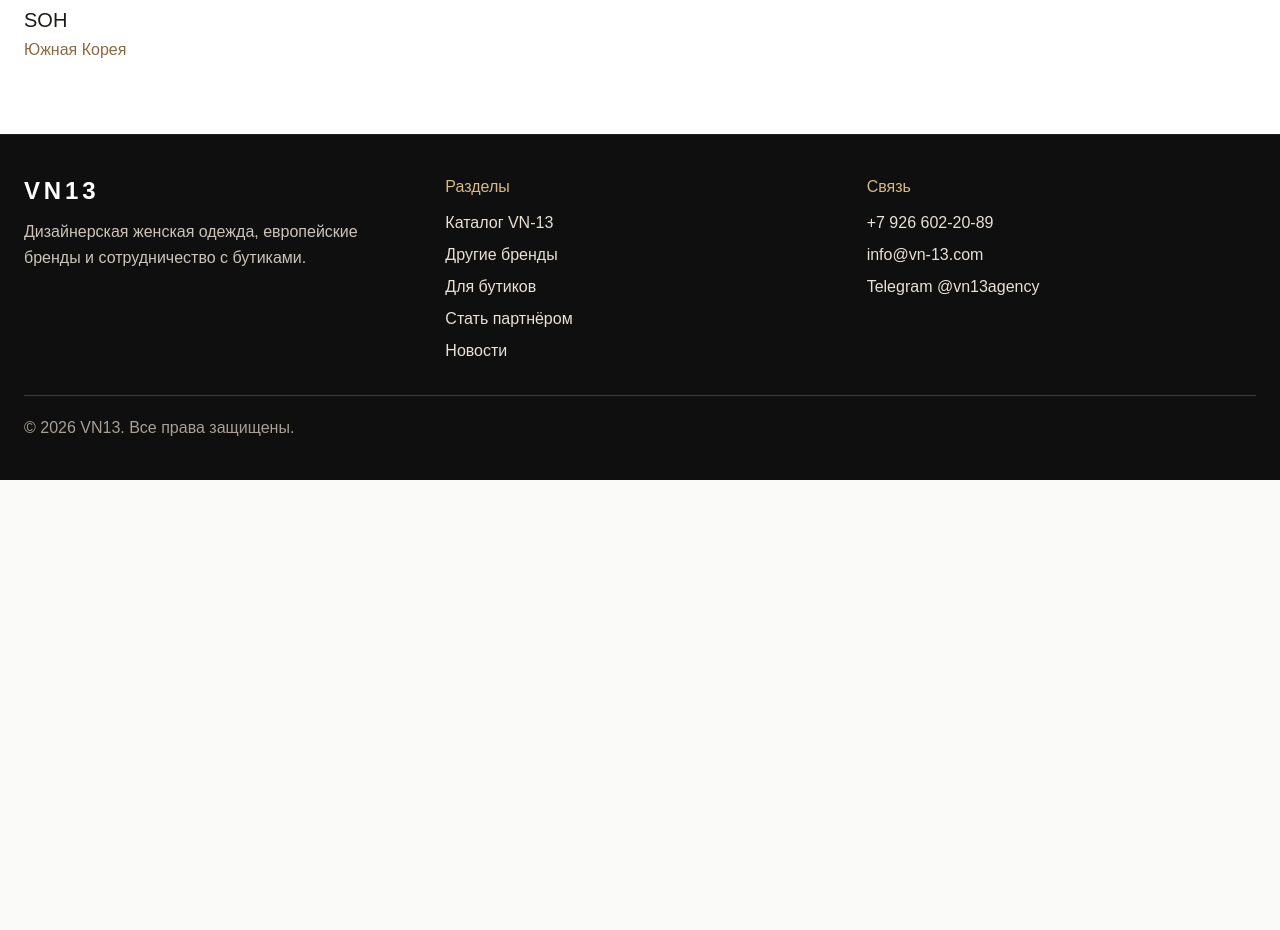
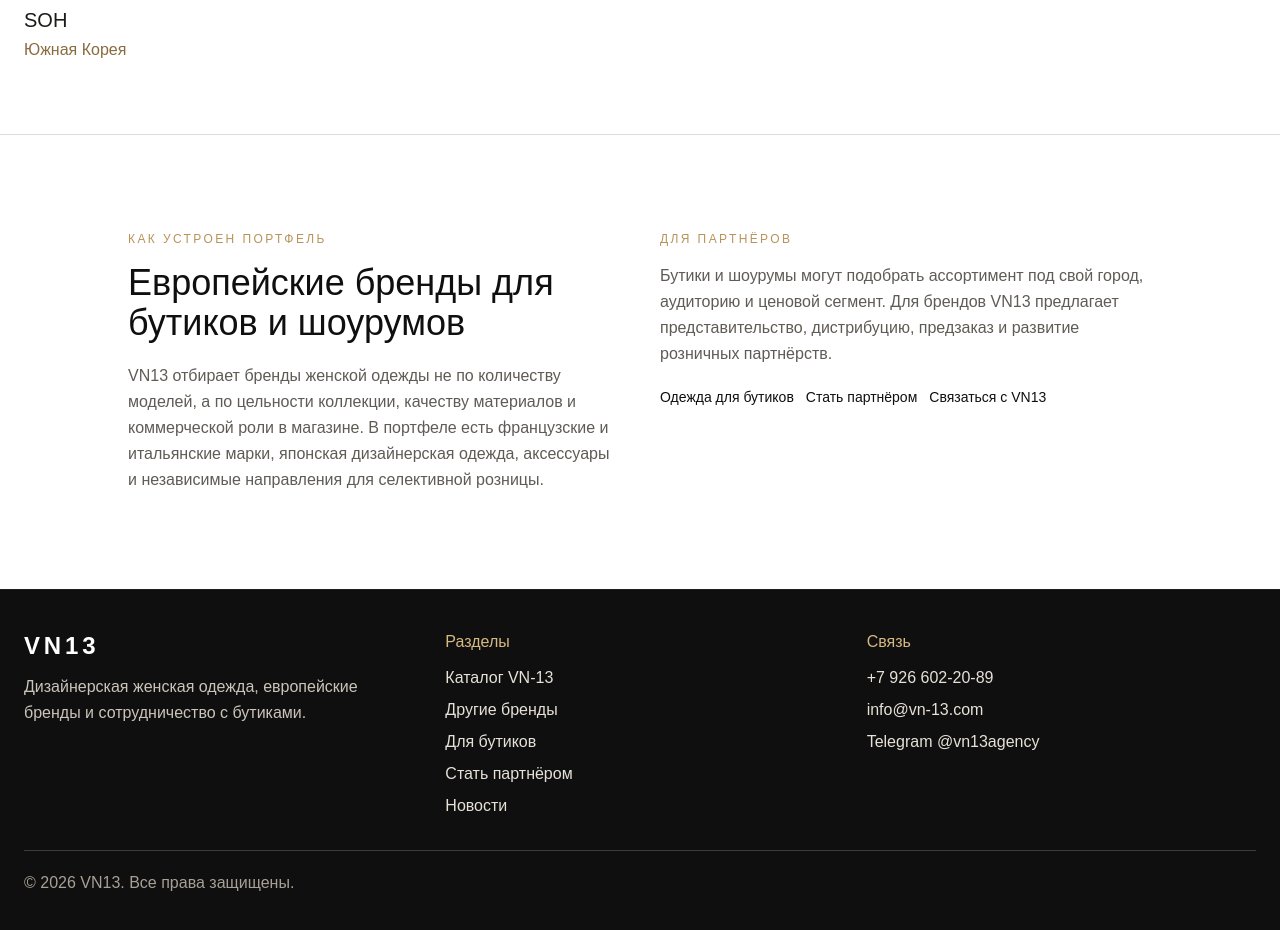
Before and after one commit to coffeeshop13/vn-13, a Next.js app: page /brands in a window 1280 px wide. Shown: the part 3060-3990 px from the top of the page. Before the commit the page ends 3540 px from the top, so only its background shows below. Built offline with nearby package versions, Linux system fonts and the light colour scheme.

Commit message:
Strengthen brands and lookbook landing pages

```diff
--- a/app/brands/page.tsx
+++ b/app/brands/page.tsx
@@ -74,6 +74,28 @@ export default function BrandsPage() {
         </div>
       </section>
       <PortfolioGrid />
+      <section className="border-t px-6 py-16 md:py-24" style={{ backgroundColor: '#fff', borderColor: '#e0ddd8' }}>
+        <div className="mx-auto grid max-w-5xl gap-10 md:grid-cols-2">
+          <div>
+            <p className="mb-4 text-xs uppercase tracking-[0.2em]" style={{ color: '#b8935a' }}>Как устроен портфель</p>
+            <h2 className="mb-5 text-3xl font-light md:text-4xl" style={{ color: '#0f0f0f' }}>Европейские бренды для бутиков и шоурумов</h2>
+            <p className="leading-relaxed" style={{ color: '#5f5b55' }}>
+              VN13 отбирает бренды женской одежды не по количеству моделей, а по цельности коллекции, качеству материалов и коммерческой роли в магазине. В портфеле есть французские и итальянские марки, японская дизайнерская одежда, аксессуары и независимые направления для селективной розницы.
+            </p>
+          </div>
+          <div>
+            <p className="mb-4 text-xs uppercase tracking-[0.2em]" style={{ color: '#b8935a' }}>Для партнёров</p>
+            <p className="mb-5 leading-relaxed" style={{ color: '#5f5b55' }}>
+              Бутики и шоурумы могут подобрать ассортимент под свой город, аудиторию и ценовой сегмент. Для брендов VN13 предлагает представительство, дистрибуцию, предзаказ и развитие розничных партнёрств.
+            </p>
+            <div className="flex flex-wrap gap-3 text-sm">
+              <Link href="/zhenskaya-odezhda-dlya-butikov" className="underline underline-offset-4">Одежда для бутиков</Link>
+              <Link href="/partnerstvo" className="underline underline-offset-4">Стать партнёром</Link>
+              <Link href="/contact" className="underline underline-offset-4">Связаться с VN13</Link>
+            </div>
+          </div>
+        </div>
+      </section>
       <Footer />
     </main>
   )
--- a/app/lookbook/page.tsx
+++ b/app/lookbook/page.tsx
@@ -74,6 +74,20 @@ export default function LookbookPage() {
           </div>
         </div>
       </section>
+      <section className="border-t px-6 py-16 md:py-24" style={{ backgroundColor: '#faf8f4', borderColor: '#e0ddd8' }}>
+        <div className="mx-auto max-w-4xl">
+          <p className="mb-4 text-xs uppercase tracking-[0.2em]" style={{ color: '#b8935a' }}>Как читать lookbook</p>
+          <h2 className="mb-5 text-3xl font-light md:text-4xl" style={{ color: '#0f0f0f' }}>Капсульная женская одежда как система</h2>
+          <p className="mb-6 max-w-3xl leading-relaxed" style={{ color: '#5f5b55' }}>
+            Lookbook VN-13 показывает не отдельные эффектные вещи, а логику капсулы: спокойную палитру, свободный силуэт, фактурные материалы и модели, которые можно соединять между собой. Такой подход помогает бутику собирать цельную витрину, а клиенту — понятный гардероб без лишнего количества позиций.
+          </p>
+          <div className="flex flex-wrap gap-4 text-sm">
+            <Link href="/kapsulnaya-zhenskaya-odezhda" className="underline underline-offset-4">О капсульной одежде</Link>
+            <Link href="/vn-13-brand" className="underline underline-offset-4">Каталог VN-13</Link>
+            <Link href="/contact" className="underline underline-offset-4">Запросить условия</Link>
+          </div>
+        </div>
+      </section>
       <Footer />
     </main>
   )
```
